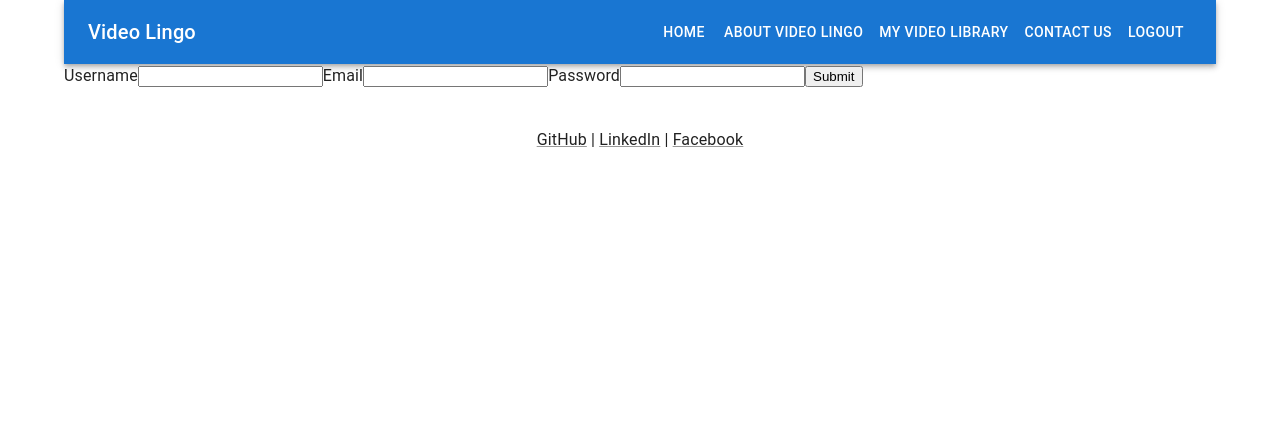
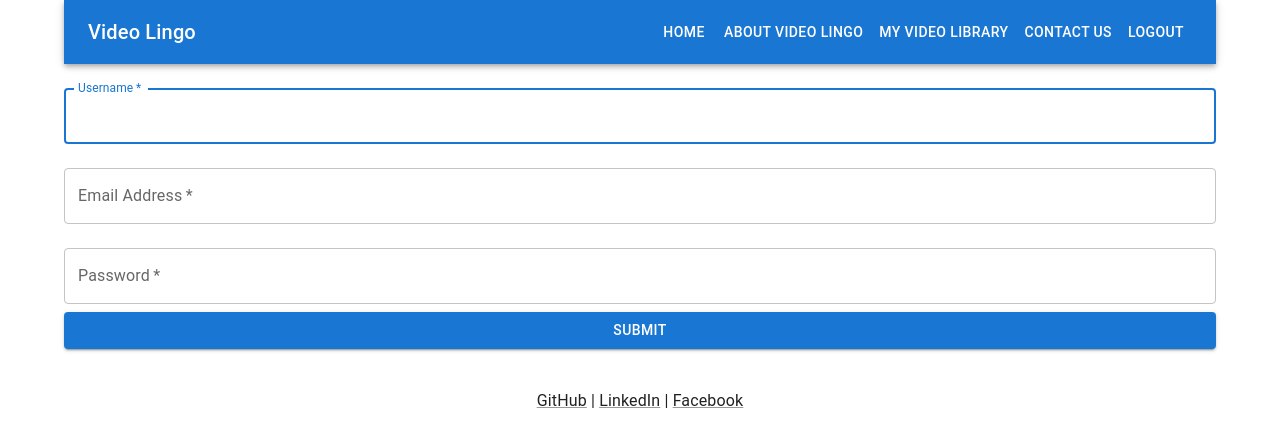
Before and after one commit to christopherflores9312/VideoLingo, a React (Create React App) app in the folder client/: page /signup in a window 1280 px wide. Shown: the top 446 px of the page. Built offline with nearby package versions, Linux system fonts and the light colour scheme.

Commit message:
styled the modal

```diff
--- a/client/src/components/AuthDialog.js
+++ b/client/src/components/AuthDialog.js
@@ -1,7 +1,10 @@
 import React, { useState } from 'react';
 import Dialog from '@mui/material/Dialog';
+import DialogTitle from '@mui/material/DialogTitle';
+import DialogContent from '@mui/material/DialogContent';
 import Login from './Login';
 import Signup from './Signup';
+import Button from '@mui/material/Button';
 
 const AuthDialog = ({ open, handleClose, user }) => {
   const [isLogin, setIsLogin] = useState(true);
@@ -12,13 +15,15 @@ const AuthDialog = ({ open, handleClose, user }) => {
 
   return (
     <Dialog open={open} onClose={user ? handleClose : null}>
-      {isLogin ? <Login handleClose={handleClose} /> : <Signup handleClose={handleClose} />}
-      <button onClick={switchForm}>
-        Switch to {isLogin ? 'Signup' : 'Login'}
-      </button>
+      <DialogTitle>{isLogin ? 'Login' : 'Sign Up'}</DialogTitle>
+      <DialogContent>
+        {isLogin ? <Login handleClose={handleClose} /> : <Signup handleClose={handleClose} />}
+      </DialogContent>
+      <Button color="primary" onClick={switchForm}>
+        Switch to {isLogin ? 'Sign Up' : 'Login'}
+      </Button>
     </Dialog>
   );
 };
 
-
 export default AuthDialog;
--- a/client/src/components/Login.js
+++ b/client/src/components/Login.js
@@ -3,6 +3,10 @@ import { useMutation, gql } from '@apollo/client';
 import { useFormik } from 'formik';
 import { AuthContext } from './AuthContext';  // Import AuthContext
 import { useNavigate } from 'react-router-dom';
+import TextField from '@mui/material/TextField';
+import Button from '@mui/material/Button';
+import Box from '@mui/material/Box';
+import CircularProgress from '@mui/material/CircularProgress';
 
 const LOGIN_MUTATION = gql`
   mutation Login($username: String!, $password: String!) {
@@ -53,25 +57,41 @@ const Login = ({ handleClose }) => {
 
 
     return (
-        <form onSubmit={formik.handleSubmit}>
-            <label htmlFor="username">Username</label>
-            <input
+        <Box component="form" onSubmit={formik.handleSubmit} noValidate sx={{ mt: 1 }}>
+          <TextField
+            variant="outlined"
+            margin="normal"
+            required
+            fullWidth
             id="username"
+            label="Username"
             name="username"
-                type="text"
+            autoFocus
             onChange={formik.handleChange}
             value={formik.values.username}
           />
-            <label htmlFor="password">Password</label>
-            <input
+          <TextField
+            variant="outlined"
+            margin="normal"
+            required
+            fullWidth
+            name="password"
+            label="Password"
+            type="password"
             id="password"
-                name="password"
-                type="password"
             onChange={formik.handleChange}
             value={formik.values.password}
           />
-            <button type="submit" disabled={loading}>Submit</button>
-        </form>
+          <Button
+            type="submit"
+            fullWidth
+            variant="contained"
+            color="primary"
+            disabled={loading}
+          >
+            {loading ? <CircularProgress size={24} /> : 'Submit'}
+          </Button>
+        </Box>
       );
     };
 
--- a/client/src/components/Signup.js
+++ b/client/src/components/Signup.js
@@ -3,7 +3,10 @@ import { useMutation, gql } from '@apollo/client';
 import { useFormik } from 'formik';
 import { AuthContext } from './AuthContext';  // Import AuthContext
 import { useNavigate } from 'react-router-dom';  // Import useNavigate
-
+import TextField from '@mui/material/TextField';
+import Button from '@mui/material/Button';
+import Box from '@mui/material/Box';
+import CircularProgress from '@mui/material/CircularProgress';
 
 const SIGNUP_MUTATION = gql`
   mutation Signup($username: String!, $password: String!, $email: String!) {
@@ -55,33 +58,53 @@ const Signup = ({ handleClose }) => {
     });
 
     return (
-        <form onSubmit={formik.handleSubmit}>
-            <label htmlFor="username">Username</label>
-            <input
+        <Box component="form" onSubmit={formik.handleSubmit} noValidate sx={{ mt: 1 }}>
+          <TextField
+            variant="outlined"
+            margin="normal"
+            required
+            fullWidth
             id="username"
+            label="Username"
             name="username"
-                type="text"
+            autoFocus
             onChange={formik.handleChange}
             value={formik.values.username}
           />
-            <label htmlFor="email">Email</label>
-            <input
+          <TextField
+            variant="outlined"
+            margin="normal"
+            required
+            fullWidth
             id="email"
+            label="Email Address"
             name="email"
-                type="email"
+            autoComplete="email"
             onChange={formik.handleChange}
             value={formik.values.email}
           />
-            <label htmlFor="password">Password</label>
-            <input
+          <TextField
+            variant="outlined"
+            margin="normal"
+            required
+            fullWidth
+            name="password"
+            label="Password"
+            type="password"
             id="password"
-                name="password"
-                type="password"
             onChange={formik.handleChange}
             value={formik.values.password}
           />
-            <button type="submit" disabled={loading}>Submit</button>
-        </form>
+          <Button
+            type="submit"
+            fullWidth
+            variant="contained"
+            color="primary"
+            disabled={loading}
+          >
+            {loading ? <CircularProgress size={24} /> : 'Submit'}
+          </Button>
+        </Box>
       );
     };
 
```
Lines whose indentation alone changed are shown as unchanged.
